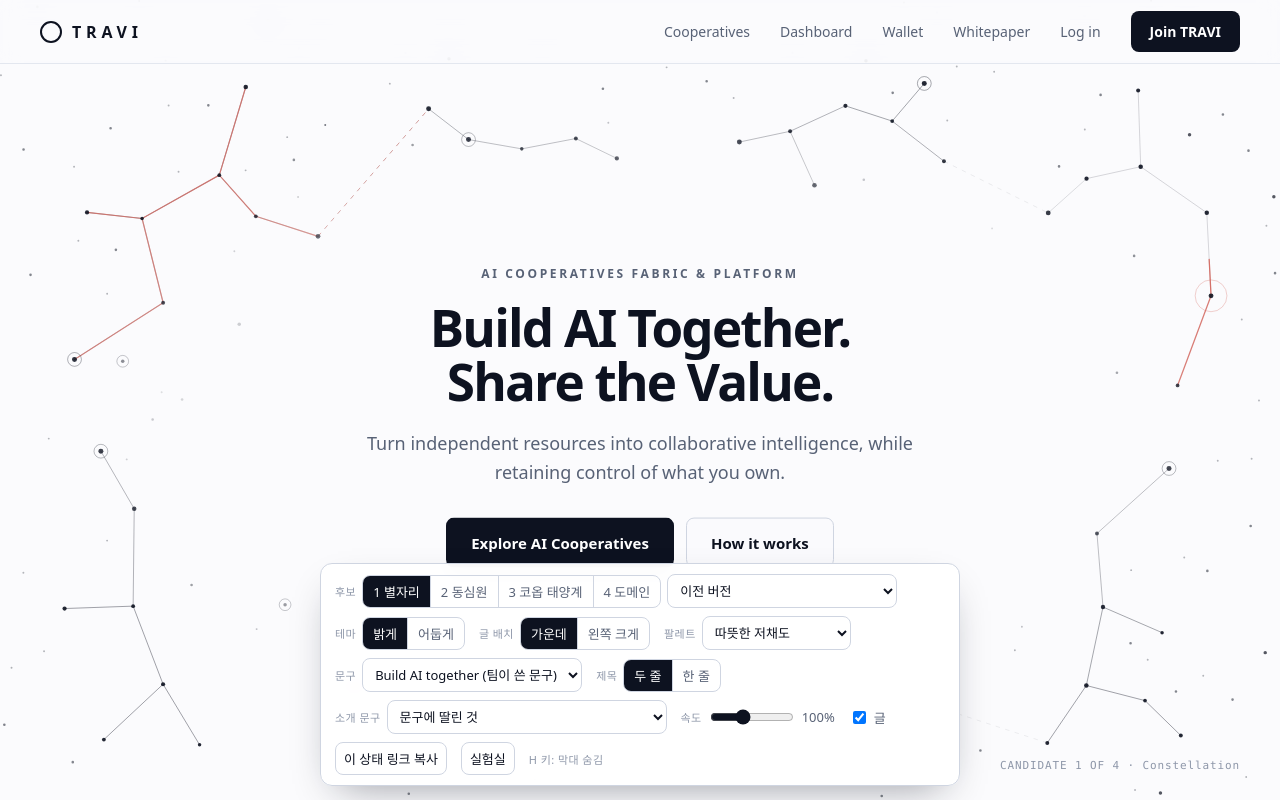
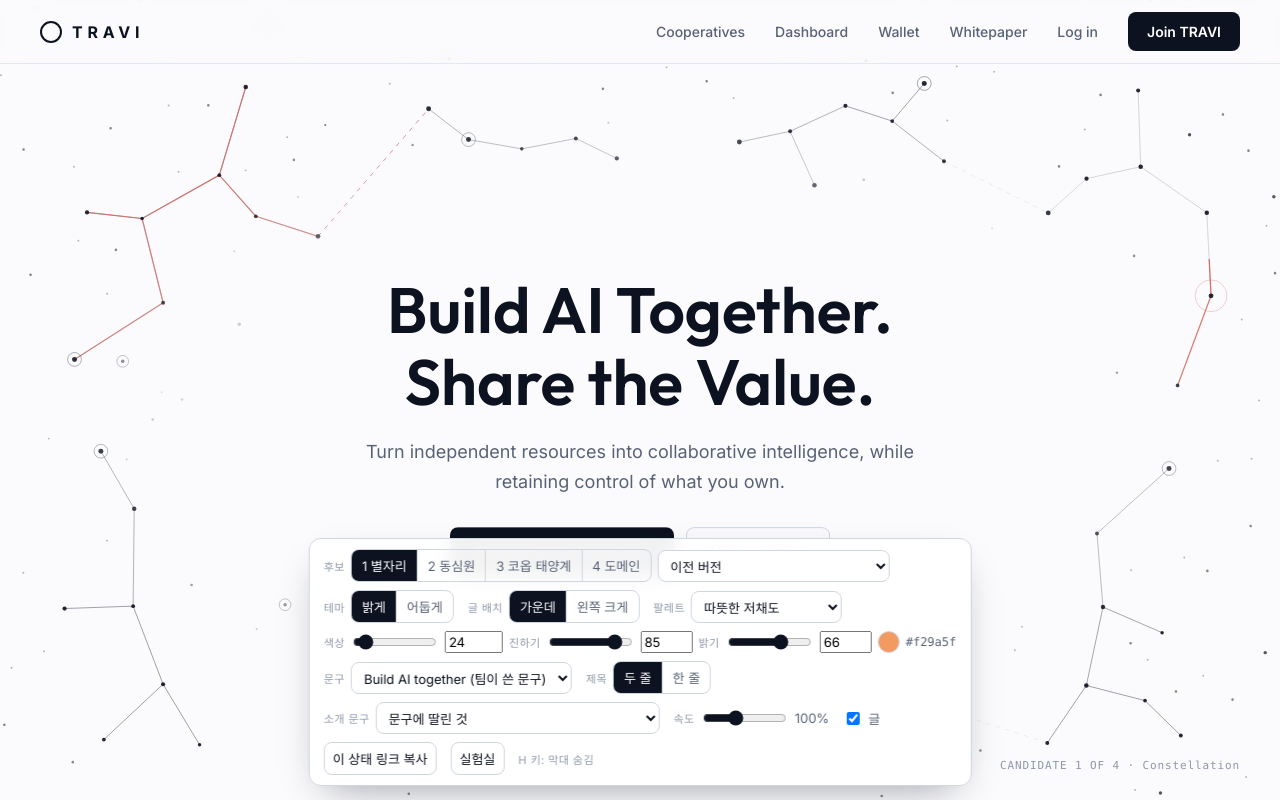
Before and after one commit to YujunOh/travi-dina, a plain HTML site: page hero.html in a window 1280 px wide. Shown: the top 800 px of the page. Drawn offline with Linux system fonts and the light colour scheme; a web font is replaced by a local one.

Commit message:
feat: add adjustable palette and match fonts in hero candidates

```diff
--- a/hero.html
+++ b/hero.html
@@ -5,7 +5,8 @@
 <meta name="viewport" content="width=device-width, initial-scale=1">
 <title>TRAVI Hero Candidates</title>
 <meta name="robots" content="noindex">
-<link rel="stylesheet" href="https://cdn.jsdelivr.net/gh/orioncactus/pretendard@v1.3.9/dist/web/variable/pretendardvariable-dynamic-subset.min.css">
+<link rel="preconnect" href="https://fonts.googleapis.com"><link rel="preconnect" href="https://fonts.gstatic.com" crossorigin>
+<link rel="stylesheet" href="https://fonts.googleapis.com/css2?family=Inter:wght@400..700&family=Outfit:wght@100..900&display=swap">
 <style>
 /* 첫 화면 후보 미리보기. 실험실(diagram-lab.html)의 도식을 실제 메인 첫 화면 자리에 얹어 본다.
    주소 뒤 값: v(후보), theme(light·dark), layout(center·left), pal(팔레트), speed, text(0이면 글 숨김), chrome(0이면 헤더 숨김), ui(0이면 조절 막대 숨김) */
@@ -14,7 +15,7 @@
 * { box-sizing: border-box; }
 html, body { margin: 0; }
 html { overflow-x: clip; }
-body { background: var(--bg); color: var(--text); font-family: 'Pretendard Variable', Pretendard, system-ui, sans-serif; word-break: keep-all; -webkit-font-smoothing: antialiased; }
+body { background: var(--bg); color: var(--text); font-family: Inter, system-ui, sans-serif; word-break: keep-all; -webkit-font-smoothing: antialiased; }
 a { color: inherit; text-decoration: none; }
 button, select, input { font: inherit; }
 
@@ -40,8 +41,8 @@ button, select, input { font: inherit; }
 .hero[data-layout="center"] .copy { left: 50%; top: 52%; transform: translate(-50%, -50%); width: min(92vw, 1120px); text-align: center; }
 .hero[data-layout="left"] .copy { left: max(32px, 7vw); top: 54%; transform: translateY(-50%); width: min(86vw, 660px); text-align: left; }
 .eyebrow { font-size: 12px; letter-spacing: 0.22em; font-weight: 700; color: var(--muted); }
-.copy h1 { margin: 18px 0 20px; font-weight: 700; letter-spacing: -0.035em; line-height: 1.06; }
-.hero[data-layout="center"] .copy h1 { font-size: clamp(34px, 4vw, 58px); }
+.copy h1 { margin: 18px 0 20px; font-family: Outfit, Inter, system-ui, sans-serif; font-weight: 600; line-height: 1.12; }
+.hero[data-layout="center"] .copy h1 { font-size: clamp(36px, 5vw, 64px); }
 .hero[data-layout="left"] .copy h1 { font-size: clamp(44px, 5.8vw, 86px); line-height: 1.0; }
 .copy .lead { font-size: 18px; line-height: 1.65; color: var(--muted); margin: 0 0 30px; }
 .hero[data-layout="center"] .copy .lead { max-width: 620px; margin-left: auto; margin-right: auto; }
@@ -101,7 +102,6 @@ button, select, input { font: inherit; }
   <canvas id="cv" aria-hidden="true"></canvas>
   <div class="scrim"></div>
   <div class="copy">
-    <div class="eyebrow">AI COOPERATIVES FABRIC &amp; PLATFORM</div>
     <h1 id="h1"></h1>
     <p class="lead" id="lead"></p>
     <div class="ctas">
@@ -129,6 +129,10 @@ button, select, input { font: inherit; }
   <div class="g"><span class="l">테마</span><div class="seg" id="segT"><button type="button" data-k="light">밝게</button><button type="button" data-k="dark">어둡게</button></div></div>
   <div class="g"><span class="l">글 배치</span><div class="seg" id="segL"><button type="button" data-k="center">가운데</button><button type="button" data-k="left">왼쪽 크게</button></div></div>
   <div class="g"><span class="l">팔레트</span><select id="selP"></select></div>
+  <div class="g" id="gCustom" hidden><span class="l">색상</span><input type="range" id="rngH" min="0" max="360" step="1"><input type="number" id="numH" min="0" max="360" step="1" style="width:58px">
+    <span class="l">진하기</span><input type="range" id="rngSa" min="0" max="100" step="1"><input type="number" id="numSa" min="0" max="100" step="1" style="width:52px">
+    <span class="l">밝기</span><input type="range" id="rngLi" min="20" max="90" step="1"><input type="number" id="numLi" min="20" max="90" step="1" style="width:52px">
+    <span id="swatch" style="display:inline-block;width:22px;height:22px;border-radius:50%;border:1px solid var(--line-2)"></span><span id="hexOut" style="font-family:ui-monospace,Consolas,monospace;font-size:12px"></span></div>
   <div class="g"><span class="l">문구</span><select id="selC"></select></div>
   <div class="g"><span class="l">제목</span><div class="seg" id="segN"><button type="button" data-k="2">두 줄</button><button type="button" data-k="1">한 줄</button></div></div>
   <div class="g"><span class="l">소개 문구</span><select id="selLd"></select></div>
@@ -187,9 +191,23 @@ button, select, input { font: inherit; }
     copy: COPY[q.get('copy')] ? q.get('copy') : 'd',
     h: q.get('h') || '',
     lines: q.get('lines') === '1' ? '1' : '2',
-    lead: q.get('lead') || ''
+    lead: q.get('lead') || '',
+    /* 직접 조절하는 팔레트의 색상(0~360), 진하기(0~100), 밝기(20~90) */
+    hue: Math.max(0, Math.min(360, +(q.get('hue') || 24))), sat: Math.max(0, Math.min(100, +(q.get('sat') || 85))), lit: Math.max(20, Math.min(90, +(q.get('lit') || 66)))
   };
 
+  /* 직접 조절하는 팔레트. 색상·진하기·밝기 숫자 세 개로 색 세 개(조금 노란 쪽, 가운데, 조금 붉은 쪽)를 만든다 */
+  function hsl(h, s, l) {
+    h = ((h % 360) + 360) % 360; s /= 100; l /= 100;
+    var k = function (n) { return (n + h / 30) % 12; }, a = s * Math.min(l, 1 - l);
+    var f = function (n) { return Math.round(255 * (l - a * Math.max(-1, Math.min(k(n) - 3, Math.min(9 - k(n), 1))))); };
+    return [f(0), f(8), f(4)];
+  }
+  function hex(c) { return '#' + c.map(function (v) { return ('0' + v.toString(16)).slice(-2); }).join(''); }
+  LAB.PALETTES.custom = { label: '직접 조절 (숫자)', stops: [[0, 0, 0], [0, 0, 0], [0, 0, 0]] };
+  function customStops() {
+    LAB.PALETTES.custom.stops = [hsl(st.hue + 14, st.sat, Math.min(92, st.lit + 8)), hsl(st.hue, st.sat, st.lit), hsl(st.hue - 14, st.sat, Math.max(15, st.lit - 6))];
+  }
   /* 후보마다 테마별 기본 팔레트를 정해 둘 수 있다(heroPal: { light, dark }) */
   function palOf() {
     if (st.pal && LAB.PALETTES[st.pal]) return st.pal;
@@ -257,6 +275,9 @@ button, select, input { font: inherit; }
     seg(document.getElementById('segN'), st.lines, function (k) { st.lines = k; sync(); });
     document.getElementById('selOld').value = hi >= 0 ? '' : st.v;
     document.getElementById('selP').value = palOf();
+    var isCustom = palOf() === 'custom'; document.getElementById('gCustom').hidden = !isCustom;
+    [['H', st.hue], ['Sa', st.sat], ['Li', st.lit]].forEach(function (x) { document.getElementById('rng' + x[0]).value = x[1]; document.getElementById('num' + x[0]).value = x[1]; });
+    var mid = hex(hsl(st.hue, st.sat, st.lit)); document.getElementById('swatch').style.background = mid; document.getElementById('hexOut').textContent = mid;
     document.getElementById('rngS').value = st.speed; document.getElementById('valS').textContent = st.speed + '%';
     document.getElementById('chkT').checked = st.text;
     /* 도메인 아이콘 색: 테마별로 정해 둔 단색(없으면 글자색) */
@@ -266,10 +287,11 @@ button, select, input { font: inherit; }
     if (st.pal) p.set('pal', st.pal); if (st.speed !== 100) p.set('speed', st.speed);
     if (st.copy !== 'd') p.set('copy', st.copy);
     if (st.lines === '1') p.set('lines', '1'); if (st.lead) p.set('lead', st.lead);
+    if (st.pal === 'custom') { p.set('hue', st.hue); p.set('sat', st.sat); p.set('lit', st.lit); }
     if (!st.text) p.set('text', '0'); if (!st.chrome) p.set('chrome', '0'); if (!st.ui) p.set('ui', '0'); if (st.h) p.set('h', st.h);
     try { history.replaceState(null, '', location.pathname + '?' + p.toString()); } catch (e) {}
   }
-  function apply() { makeP(); sync(); if (still) settle(); }
+  function apply() { customStops(); makeP(); sync(); if (still) settle(); }
 
   /* 조절 막대 채우기 */
   var segV = document.getElementById('segV');
@@ -280,6 +302,12 @@ button, select, input { font: inherit; }
   var selP = document.getElementById('selP');
   selP.innerHTML = Object.keys(LAB.PALETTES).map(function (k) { return '<option value="' + k + '">' + LAB.PALETTES[k].label + '</option>'; }).join('');
   selP.onchange = function () { st.pal = selP.value; apply(); };
+  [['H', 'hue'], ['Sa', 'sat'], ['Li', 'lit']].forEach(function (x) {
+    ['rng', 'num'].forEach(function (kind) {
+      var el = document.getElementById(kind + x[0]);
+      el.oninput = function () { var v = +el.value; if (isNaN(v)) return; st[x[1]] = Math.max(+el.min, Math.min(+el.max, v)); st.pal = 'custom'; apply(); };
+    });
+  });
   var selC = document.getElementById('selC');
   selC.innerHTML = Object.keys(COPY).map(function (k) { return '<option value="' + k + '">' + COPY[k].label + '</option>'; }).join('');
   selC.onchange = function () { st.copy = selC.value; st.h = ''; sync(); };
@@ -305,7 +333,7 @@ button, select, input { font: inherit; }
     if (IC[k]) box.innerHTML = IC[k]; else box.style.display = 'none';
   });
 
-  fit(); makeP(); sync();
+  customStops(); fit(); makeP(); sync();
   window.addEventListener('resize', function () { fit(); if (still) settle(); });
   if (still) settle();
   last = performance.now(); requestAnimationFrame(loop);
--- a/lab/core.js
+++ b/lab/core.js
@@ -9,7 +9,7 @@
     soft:  { label: '저채도',   stops: [[120, 150, 168], [150, 140, 190], [196, 150, 140]] },
     dawn:  { label: '따뜻한 저채도', stops: [[224, 150, 112], [212, 106, 98], [178, 96, 130]] },
     indigo: { label: '남색 계열', stops: [[92, 118, 214], [91, 92, 224], [128, 108, 228]] },
-    ember: { label: '빨주노 (따뜻한 주황)', stops: [[245, 176, 65], [240, 120, 40], [224, 72, 52]] }
+    ember: { label: '빨주노 (따뜻한 주황)', stops: [[252, 204, 120], [246, 160, 92], [238, 124, 96]] }
   };
   var BGS = { light: { label: '밝은 배경', bg: '#fbfbfd', ink: [13, 18, 32] }, dark: { label: '어두운 배경', bg: '#0b0f1a', ink: [226, 232, 244] } };
 
```
